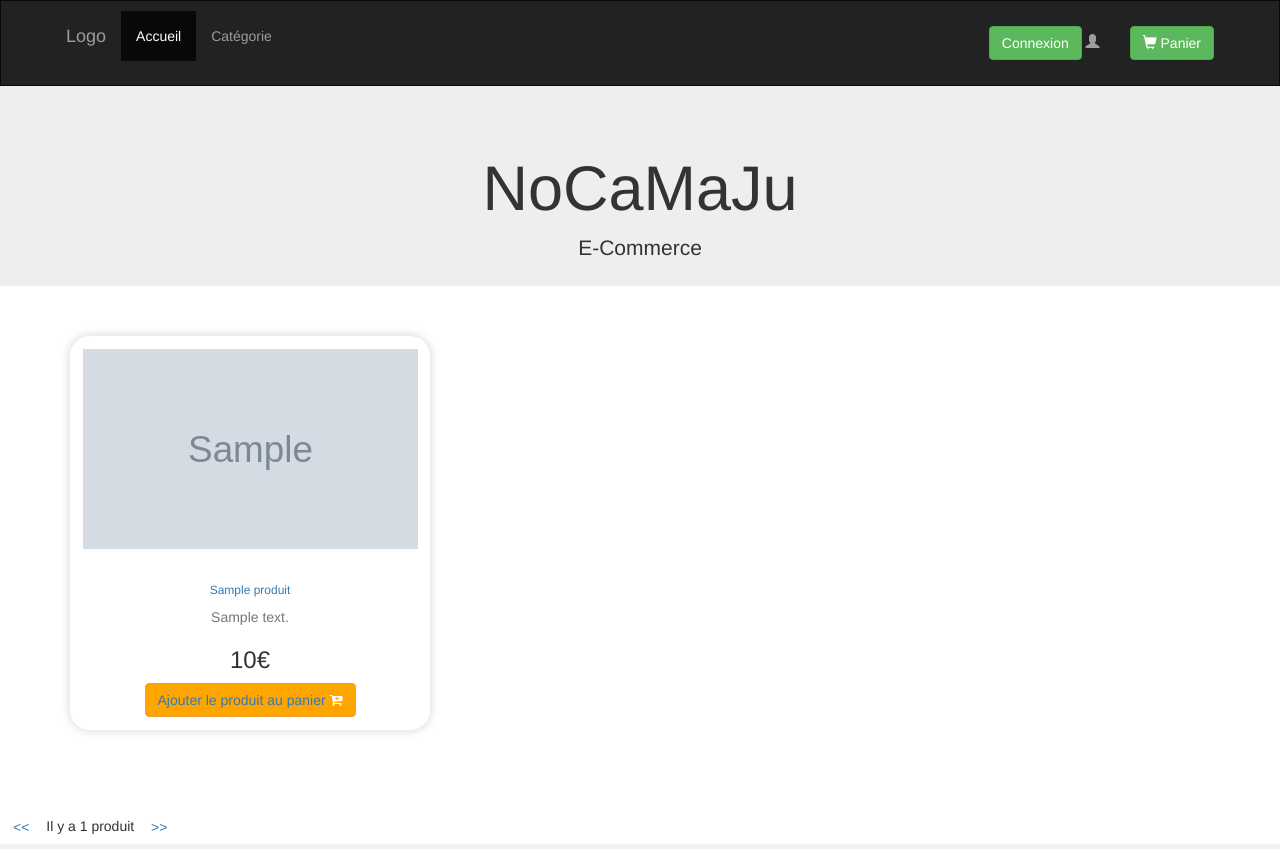
After one commit to Gjuju/SymfonyProject2, a Symfony app: template templates/accueil/categorie.html.twig in a window 1280 px wide; the page is wider, and only the part inside the window is pictured. The commit adds this page. Shown: the top 849 px of that part. Run offline with Twig, Linux system fonts and the light colour scheme; the template is opened without the code that fills it: most values are stand-ins (such as "Sample title", 1, 10 or a date in 2020); grey boxes marked "Sample" are stand-in pictures; some libraries are stand-ins or nearby versions.

Commit message:
ajout liste par catégories (reste à ajouter lien image par catégorie)

```diff
--- /dev/null
+++ b/templates/accueil/categorie.html.twig
@@ -0,0 +1,70 @@
+{% extends 'base.html.twig' %}
+
+{% block title %}
+  Accueil
+{% endblock %}
+
+{% block body %}
+  <div class="container d-flex justify-content-center mt-50 mb-50">
+    <div class="row">
+      {% for produit in produits %}
+       <div class="col-md-4 mt-2">
+          <div class="card">
+            <div class="card-body">
+              <div class="card-img-actions">
+              <a href={{ path('detailpdt', { id: produit.id } ) }}><img src={{ produit.photo }} class="card-img img-fluid"
+                  alt="" /></a>
+              </div>
+            </div>
+            <div class="card-body bg-light text-center">
+              <div class="mb-2">
+                <h6 class="font-weight-semibold mb-2">
+                  <a href="#" class="text-default mb-2" data-abc="true">
+                    {{ produit.nom }}
+                  </a>
+                </h6> <a href="#" class="text-muted" data-abc="true">{{
+                    produit.description
+                  }}</a>
+              </div>
+              <h3 class="mb-0 font-weight-semibold">
+                {{ produit.prix }}€
+              </h3>
+              <button type="button" class="btn btn-warning bg-cart">
+              <a href="{{ path('cart_add', {'id': produit }) }}" class="card-link">Ajouter le produit au panier</a>
+                <i class="fa fa-cart-plus mr-2"></i>
+              </button>
+            </div>
+          </div>
+        </div>
+      {% endfor %}
+    </div>
+  </div>
+
+  {% if previous >= 0 %}
+    <a href="{{
+      path(
+        'accueil',
+        {
+          offset: previous
+        }
+      )
+      }}"
+      class="btn btn sm btn primary">
+      <<
+    </a>
+  {% endif %}Il y a {{ (produits|length) ~ ' produit'
+    ~ ((produits|length) > 1 ? 's' : '') }}
+  {% if next < (produits|length) %}
+    <a href="{{
+      path(
+        'accueil',
+        {
+          offset: next
+        }
+      )
+      }}"
+      class="btn btn sm btn primary">
+      >>
+    </a>
+  {% endif %}
+{% endblock %}
--- a/templates/accueil/categories.html.twig
+++ b/templates/accueil/categories.html.twig
@@ -12,13 +12,13 @@
           <div class="card">
             <div class="card-body">
               <div class="card-img-actions">
-              <a href=""><img src="" class="card-img img-fluid" alt="" /></a>
+              <a href={{ path('categorie' , { id: categorie.id }) }}><img src="" class="card-img img-fluid" alt="" /></a>
               </div>
             </div>
             <div class="card-body bg-light text-center">
               <div class="mb-2">
                 <h2 class="font-weight-semibold mb-2">
-                  <a href="#" class="text-default mb-2" data-abc="true">
+                  <a href={{ path('categorie' , { id: categorie.id }) }} class="text-default mb-2" data-abc="true">
                     {{ categorie }}
                   </a>
                 </h2>
```
Also changed, not shown: src/Controller/AccueilController.php (+17 -1 lines), src/Repository/CategorieRepository.php (+9 -7 lines), src/Repository/ProduitRepository.php (+19 -7 lines).
